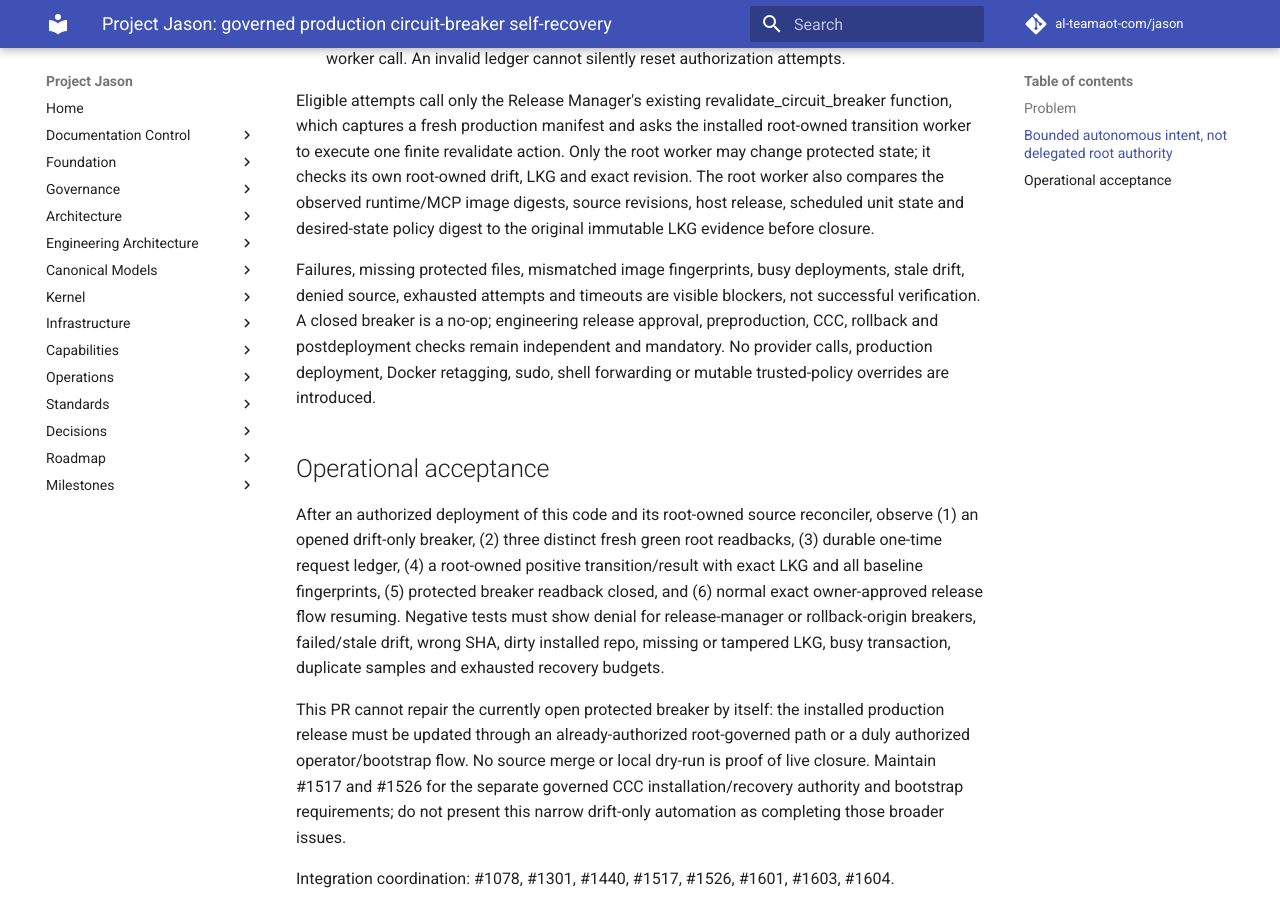
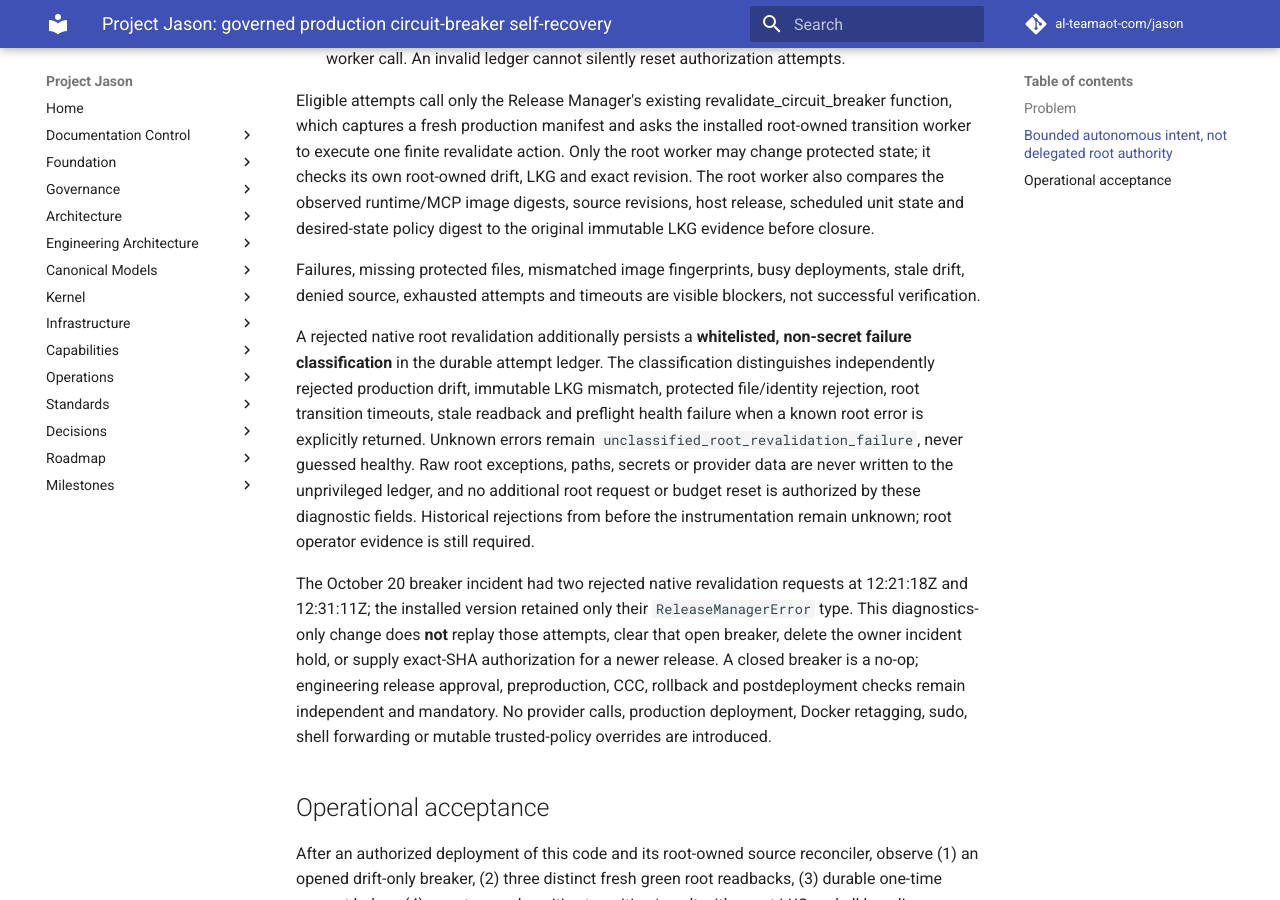
Before and after one commit to al-teamaot-com/jason, an MkDocs documentation site: the page built from docs/engineering/Governed-Production-Breaker-Self-Recovery-2026-10-19.md, in a window 1280 px wide and 900 px high, scrolled down 1157 px. Built offline with MkDocs 1.6.1 and Material for MkDocs 9.7.7, drawn with Linux system fonts in a browser that asks for light colours; comment, search, counter and statistics services are not loaded.

Commit message:
docs: record fail-closed operator evidence for root revalidation rejections

```diff
--- a/docs/engineering/Governed-Production-Breaker-Self-Recovery-2026-10-19.md
+++ b/docs/engineering/Governed-Production-Breaker-Self-Recovery-2026-10-19.md
@@ -53,7 +53,25 @@ original immutable LKG evidence before closure.
 
 Failures, missing protected files, mismatched image fingerprints,
 busy deployments, stale drift, denied source, exhausted attempts and timeouts
-are visible blockers, not successful verification. A closed breaker is a
+are visible blockers, not successful verification.
+
+A rejected native root revalidation additionally persists a **whitelisted,
+non-secret failure classification** in the durable attempt ledger. The
+classification distinguishes independently rejected production drift,
+immutable LKG mismatch, protected file/identity rejection, root transition
+timeouts, stale readback and preflight health failure when a known root error
+is explicitly returned. Unknown errors remain
+`unclassified_root_revalidation_failure`, never guessed healthy. Raw root
+exceptions, paths, secrets or provider data are never written to the
+unprivileged ledger, and no additional root request or budget reset is
+authorized by these diagnostic fields. Historical rejections from before the
+instrumentation remain unknown; root operator evidence is still required.
+
+The October 20 breaker incident had two rejected native revalidation requests
+at 12:21:18Z and 12:31:11Z; the installed version retained only their
+`ReleaseManagerError` type. This diagnostics-only change does **not** replay
+those attempts, clear that open breaker, delete the owner incident hold, or
+supply exact-SHA authorization for a newer release. A closed breaker is a
 no-op; engineering release approval, preproduction, CCC, rollback and
 postdeployment checks remain independent and mandatory. No provider calls,
 production deployment, Docker retagging, sudo, shell forwarding or mutable
```
